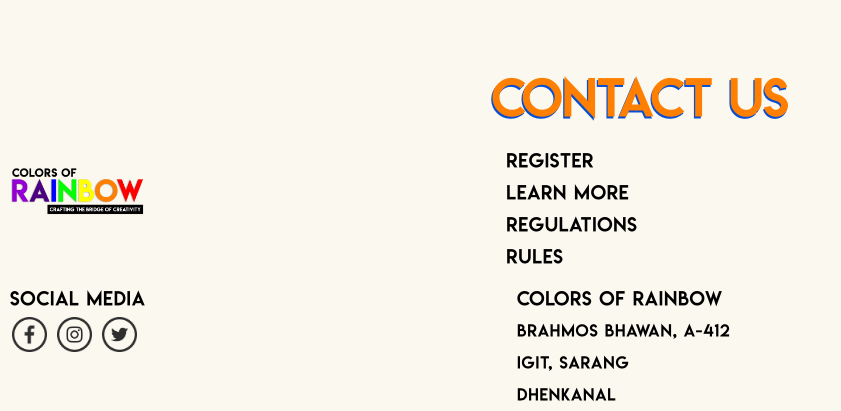
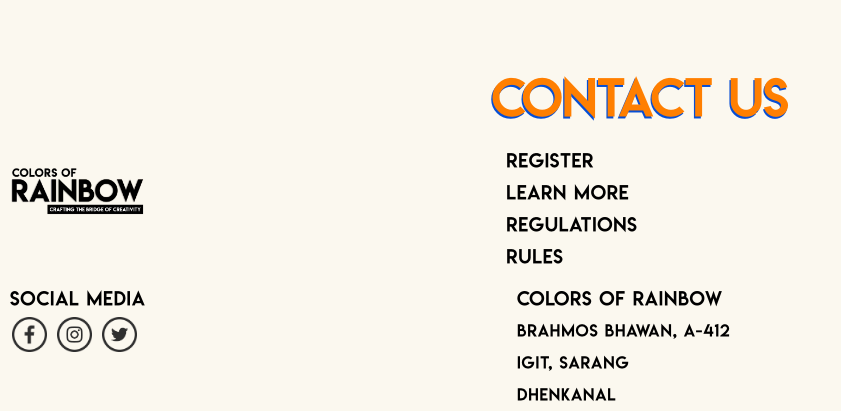
Before and after one commit to soulsam480/c2-fest, a plain HTML site: page index.html in a window 1280 px wide. Shown: the part 3407-3818 px from the top of the page, without its empty margins (0-841 px from the left). Drawn offline with nearby package versions, Linux system fonts and the light colour scheme.

Commit message:
m footer update

```diff
--- a/index.html
+++ b/index.html
@@ -225,7 +225,7 @@
           <div class="fchild-1">
             <img
 
-              src="header.png"
+              src="./assets/fheader.png"
               alt=""
               style="width: 135px;  padding-top: 17.48px; vertical-align: middle;"
             />
```
Also changed, not shown: assets/fheader.png (added).
